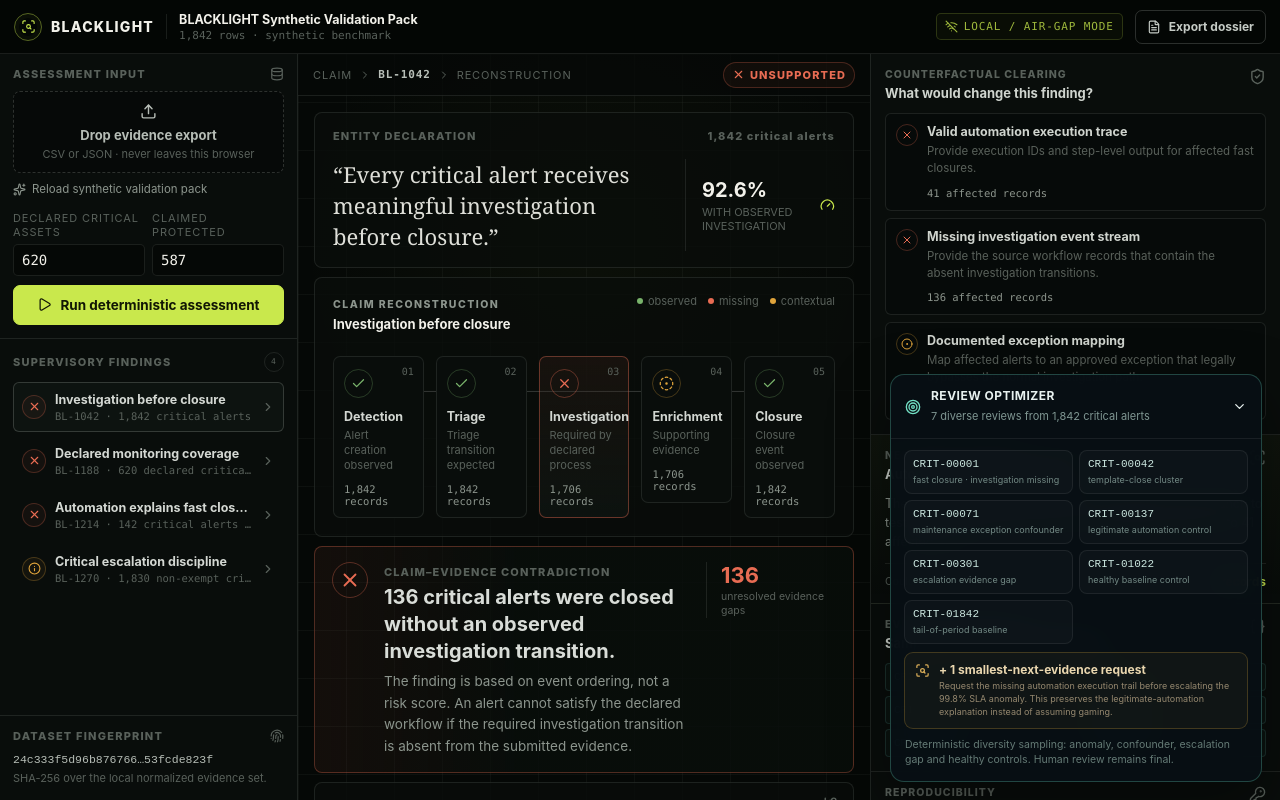
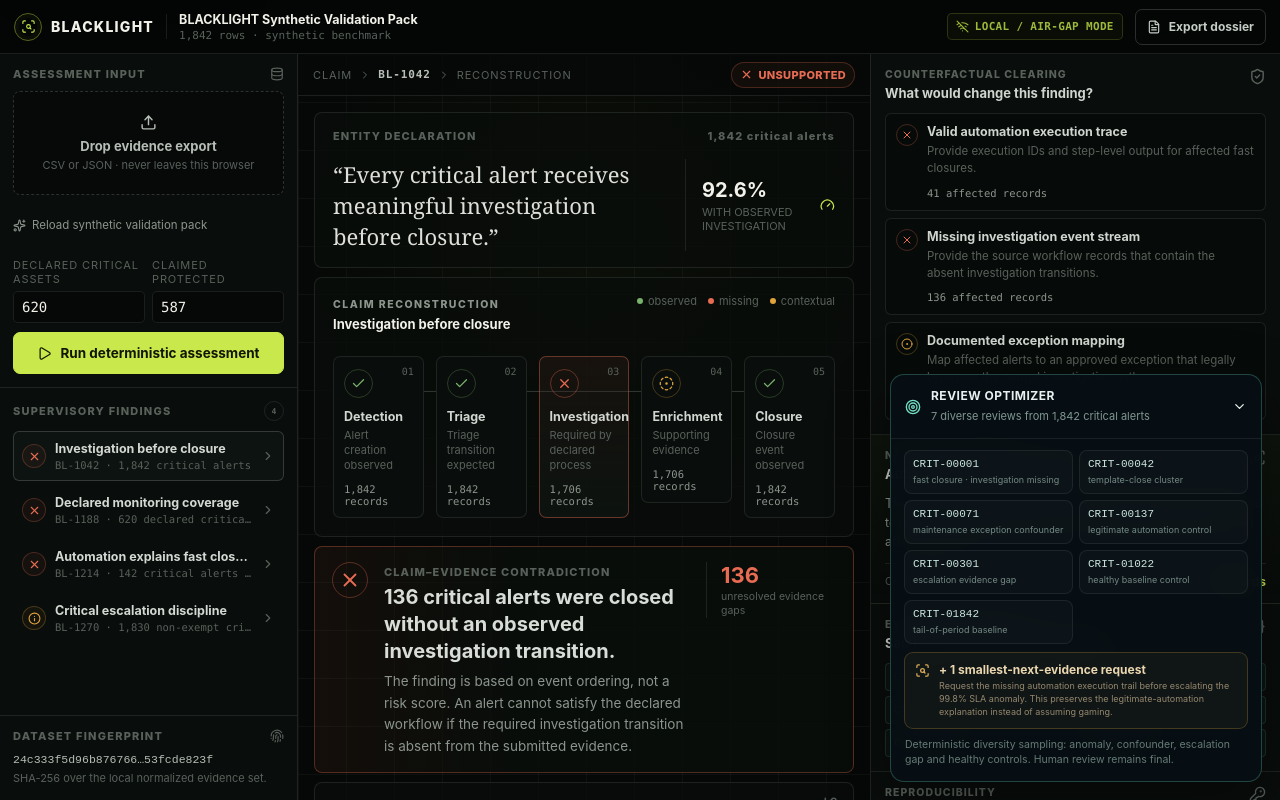
Before and after one commit to aadi-harale/blacklight-sat-sa, a Next.js app: page /workbench in a window 1280 px wide. Built offline with nearby package versions, Linux system fonts and the light colour scheme.

Commit message:
Improve BLACKLIGHT accessibility and keyboard navigation

```diff
--- /dev/null
+++ b/app/accessibility.css
@@ -0,0 +1,10 @@
+/* BLACKLIGHT accessibility + productization pass */
+.skip-link{position:fixed;left:16px;top:12px;z-index:9999;padding:10px 14px;border-radius:8px;background:#f2f4f8;color:#080b10;font-weight:800;font-size:13px;transform:translateY(-160%);transition:transform .18s ease;box-shadow:0 8px 24px rgba(0,0,0,.35)}.skip-link:focus{transform:translateY(0);outline:3px solid #8aa4ff;outline-offset:2px}
+button,a,input,summary,[tabindex]:not([tabindex="-1"]){-webkit-tap-highlight-color:transparent}.button,.finding-row,.dropzone,.text-button,.matrix-row summary{min-height:42px}.button--small{min-height:36px}.finding-row{align-items:center}.dropzone{min-height:104px}
+button:focus-visible,a:focus-visible,input:focus-visible,summary:focus-visible,[tabindex]:focus-visible{outline:2px solid #8aa4ff!important;outline-offset:3px!important}
+.finding-row[aria-current="true"]{box-shadow:inset 3px 0 0 #8aa4ff}.matrix-row summary{cursor:pointer}.matrix-row summary:focus-visible{border-radius:6px}
+.upload-error{role:alert}.workbench-topbar,.left-rail,.right-panel,.center-stage{scrollbar-color:#42516b #11151d;scrollbar-width:thin}
+.offline-badge,.verdict-pill,.rail-count{font-weight:800;letter-spacing:.03em}.claim-banner blockquote,.finding-hero__copy h2{max-width:62ch}.inspector-copy,.clearing-item p,.matrix-row p{max-width:70ch}
+@media(prefers-contrast:more){:root{--border:#5b6880!important}.button,.finding-row,.dropzone,.matrix-card,.inspector-block,.claim-banner{border-width:2px!important}.finding-row__body small,.dataset-title span,.rail-note,.inspector-copy,.clearing-item p{color:#c6cedb!important}}
+@media(prefers-reduced-motion:reduce){*,*::before,*::after{scroll-behavior:auto!important;animation-duration:.01ms!important;animation-iteration-count:1!important;transition-duration:.01ms!important}.spin{animation:none!important}}
+@media(max-width:760px){.button,.finding-row,.text-button{min-height:44px}.workbench-topbar__right{gap:8px}.offline-badge{white-space:nowrap}.claim-banner blockquote{font-size:19px!important}}
--- a/app/layout.tsx
+++ b/app/layout.tsx
@@ -1,6 +1,7 @@
 import type { Metadata } from 'next';
 import './globals.css';
 import './readability.css';
+import './accessibility.css';
 
 export const metadata: Metadata = {
   title: 'BLACKLIGHT — Proof Before Prediction',
--- a/app/workbench/page.tsx
+++ b/app/workbench/page.tsx
@@ -4,8 +4,13 @@
 export default function WorkbenchPage() {
   return (
     <>
-      <Workbench />
-      <ReviewOptimizer />
+      <a className="skip-link" href="#blacklight-workbench">Skip to assessment workspace</a>
+      <div id="blacklight-workbench" tabIndex={-1}>
+        <Workbench />
+      </div>
+      <section id="review-optimizer" aria-label="Targeted review optimization">
+        <ReviewOptimizer />
+      </section>
     </>
   );
 }
```
Also changed, not shown: app/page.tsx (+8 -1 lines).
